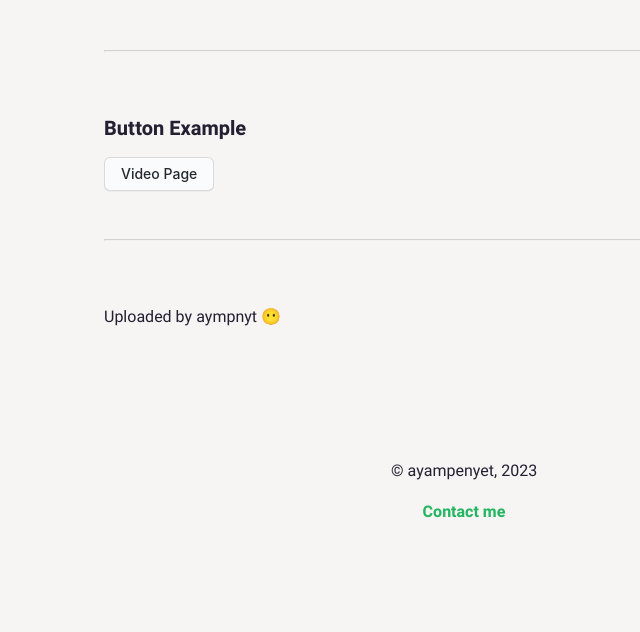
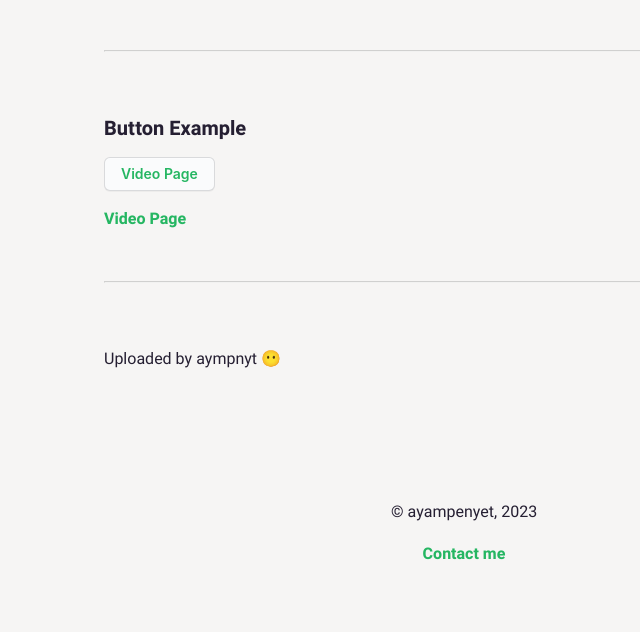
Before and after one commit to ImPeekaboo/blog, a Jekyll site: the page built from image.md, in a window 1280 px wide. Shown: the part 891-1523 px from the top of the page, without its empty margins (176-816 px from the left). Built offline with Jekyll 4.4.1, drawn with Linux system fonts in a browser that asks for light colours; before the commit the page ends 1481 px from its top, so only the background shows below that.

Commit message:
Update image.md

```diff
--- a/image.md
+++ b/image.md
@@ -18,9 +18,11 @@ This is example page for image display.
 
 ## Button Example
 
-<a href="video.md" class="button" role="button">
-  Video Page
-</a>
+<button class="button" role="button">
+  [Video Page](video.md)
+</button>
+
+[Video Page](video.md)
 
 ---
 
```
